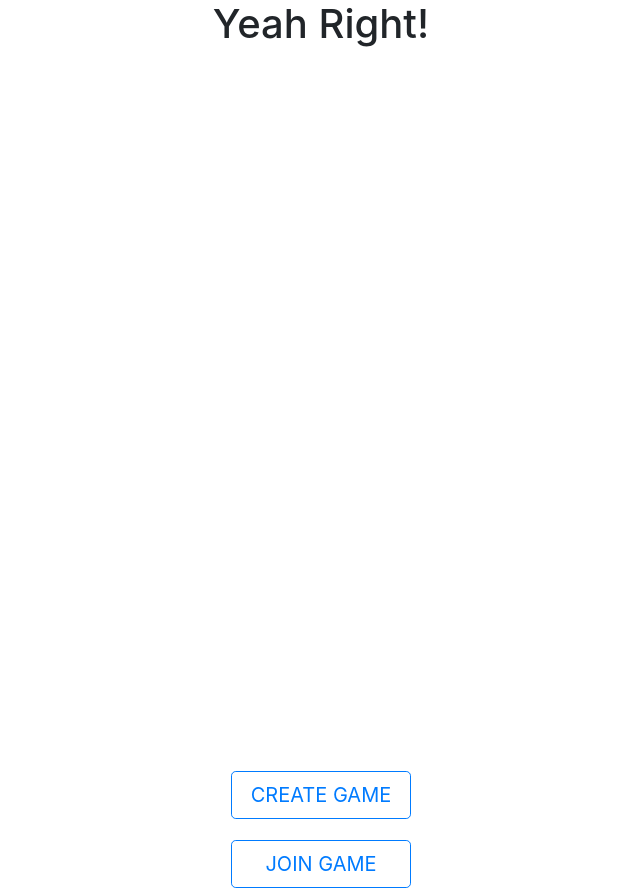
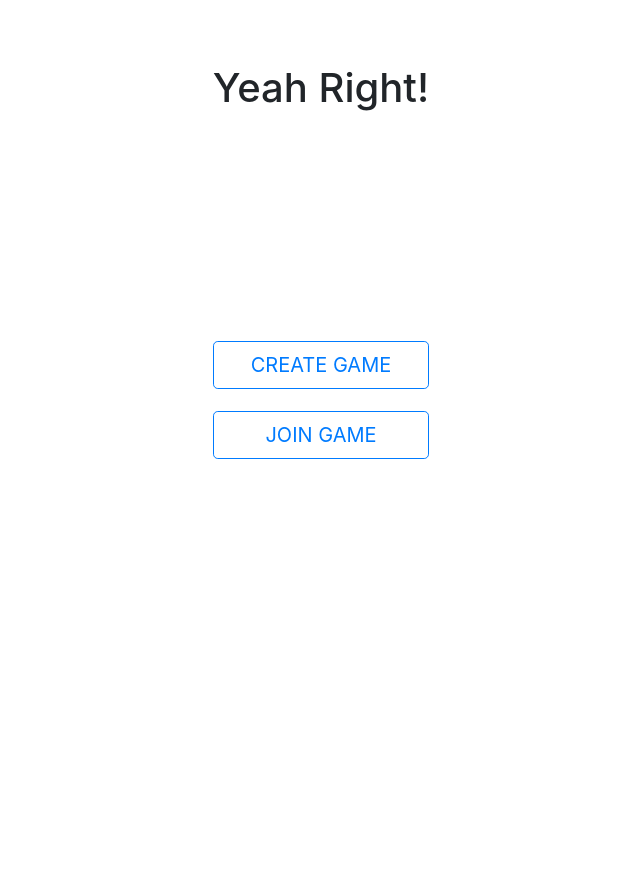
Before and after one commit to kbberker/Yeah-Right-Client, a React (Create React App) app: page / in a window 1280 px wide. Shown: the whole page, without its empty margins (319-959 px from the left). After the commit the page ends 800 px from the top, so only its background shows below. Built offline with nearby package versions, Linux system fonts and the light colour scheme.

Commit message:
Add custom styling to home and create screen

```diff
--- a/src/App.css
+++ b/src/App.css
@@ -1,44 +1,11 @@
-.App {
-  text-align: center;
-}
-
-.App-logo {
-  animation: App-logo-spin infinite 20s linear;
-  height: 40vmin;
-}
-
-.App-header {
-  background-color: #282c34;
-  min-height: 100vh;
-  display: flex;
-  flex-direction: column;
-  align-items: center;
-  justify-content: center;
-  font-size: calc(10px + 2vmin);
-  color: white;
-}
-
-.App-link {
-  color: #61dafb;
-}
-
-@keyframes App-logo-spin {
-  from {
-    transform: rotate(0deg);
-  }
-  to {
-    transform: rotate(360deg);
-  }
-}
 
 .button {
   min-width: 180px;
 }
 
-.voting-button {
-
+form {
+    padding-bottom: 20%;
 }
-
 
 body {
   /* background-color: #BBF9F5 */
@@ -46,13 +13,20 @@ body {
 }
 
 .main-div {
-    width: 90%;
+    padding: 5%;
+    display: grid;
+    /* grid-template-columns: 20% auto 20%; */
+    grid-template-rows: 10% auto 10%;
+    justify-content: space-around;
+    min-height: 100vh;
+}
+
+.home {
     display: flex;
     flex-direction: column;
-    justify-content: space-evenly;
-    align-items: center;
-    margin: auto;
+    justify-content: center;
 }
+
 
 .badge-pill {
       padding: 0.6em;
--- a/src/components/CreateScreen.js
+++ b/src/components/CreateScreen.js
@@ -20,7 +20,7 @@ class CreateScreen extends Component {
   render() {
     let { playerNameInput, gameNameInput } = this.state
     return (
-      <Fragment>
+      <div className="home">
         <Form>
           <FormGroup>
             <Label for="playerName">Your Name:</Label>
@@ -32,7 +32,7 @@ class CreateScreen extends Component {
           </FormGroup>
         </Form>
         <Button outline color="primary" onClick={() => this.props.createGame(playerNameInput, gameNameInput)}>CREATE GAME</Button>
-      </Fragment>
+      </div>
     )
   }
 
--- a/src/components/HomeScreen.js
+++ b/src/components/HomeScreen.js
@@ -9,11 +9,7 @@ class HomeScreen extends Component {
   render() {
     return (
       <Fragment>
-        <div style={{marginTop: "60%"}}>
-          <Media object data-src="../images/yeah-right-logo.svg" />
-          <Container>
-              <Col xs="3"></Col>
-              <Col xs="6">
+        <div className="home">
           <Button
             outline
             color="primary"
@@ -23,11 +19,7 @@ class HomeScreen extends Component {
           >
             CREATE GAME
           </Button>
-              </Col>
-              <Col xs="3"></Col>
           <div style={{marginTop: "10%"}}></div>
-              <Col xs="3"></Col>
-              <Col xs="6">
           <Button
             outline
             color="primary"
@@ -37,9 +29,6 @@ class HomeScreen extends Component {
           >
             JOIN GAME
           </Button>
-              </Col>
-              <Col xs="3"></Col>
-          </Container>
         </div>
       </Fragment>
     )
--- a/src/index.css
+++ /dev/null
@@ -1,14 +0,0 @@
-body {
-  margin: 0;
-  padding: 0;
-  font-family: -apple-system, BlinkMacSystemFont, "Segoe UI", "Roboto", "Oxygen",
-    "Ubuntu", "Cantarell", "Fira Sans", "Droid Sans", "Helvetica Neue",
-    sans-serif;
-  -webkit-font-smoothing: antialiased;
-  -moz-osx-font-smoothing: grayscale;
-}
-
-code {
-  font-family: source-code-pro, Menlo, Monaco, Consolas, "Courier New",
-    monospace;
-}
--- a/src/index.js
+++ b/src/index.js
@@ -1,6 +1,5 @@
 import React from 'react';
 import ReactDOM from 'react-dom';
-import './index.css';
 import App from './App';
 import * as serviceWorker from './serviceWorker';
 import 'bootstrap/dist/css/bootstrap.css'
```
Lines whose indentation alone changed are shown as unchanged.
